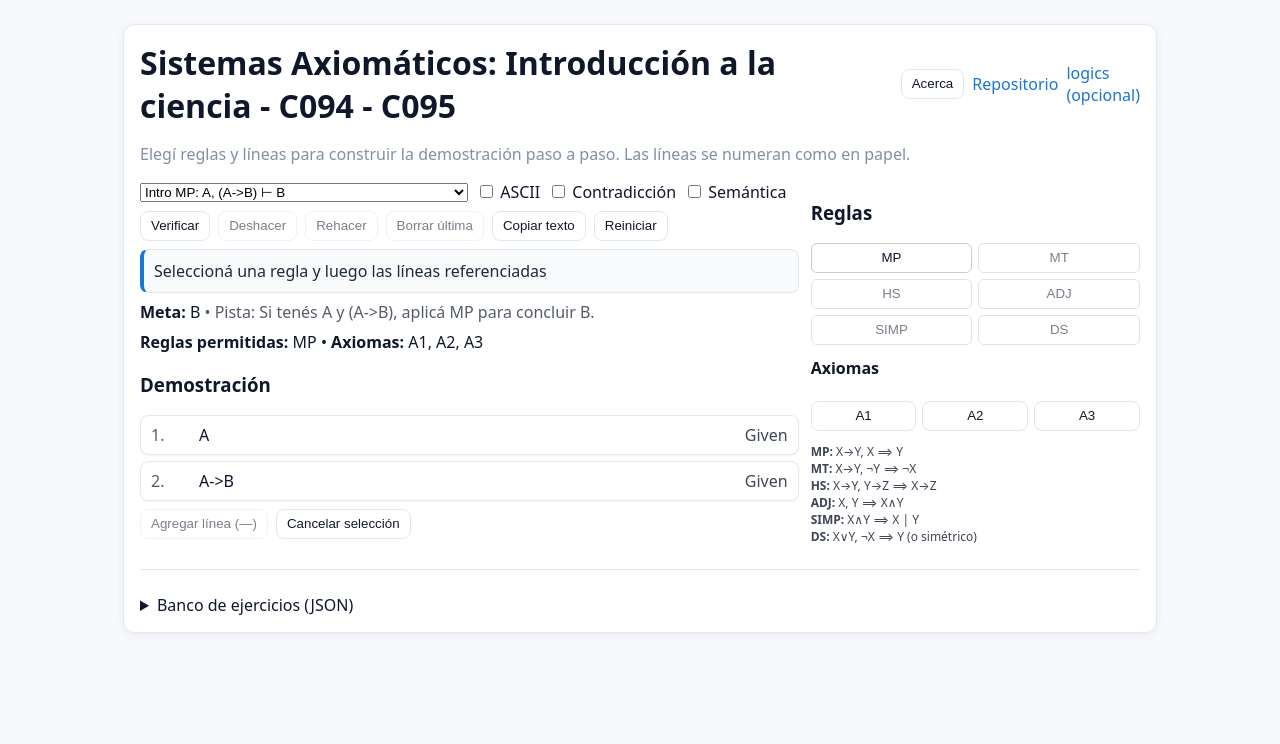
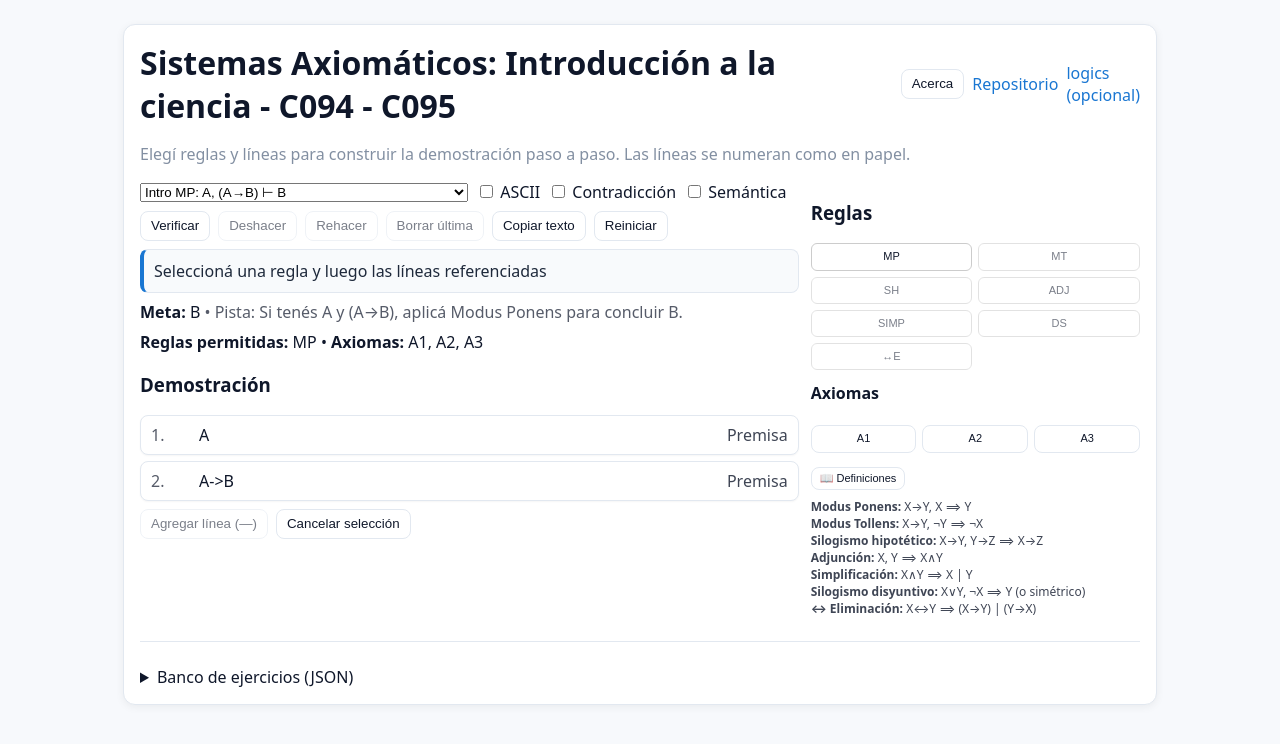
Before and after one commit to msantelli/axiom-mvp, a React (Vite) app in the folder client/: page / in a window 1280 px wide. Shown: the top 744 px of the page. Built offline with nearby package versions, Linux system fonts and the light colour scheme.

Commit message:
Check errors and typos

```diff
--- a/client/src/components/ProofEditor.tsx
+++ b/client/src/components/ProofEditor.tsx
@@ -3,7 +3,7 @@ import exercisesData from '../exercises.json'
 import { parse, show, equalF, checkProof, instantiate, AXIOMS, type F, type Step, type Just } from '../lib/logic'
 import { entails, isTautology, truthTable } from '../lib/semantics'
 
-type Rule = 'MP'|'MT'|'HS'|'ADJ'|'SIMP'|'DS'|'AX1'|'AX2'|'AX3'
+type Rule = 'MP'|'MT'|'HS'|'ADJ'|'SIMP'|'DS'|'IFF'|'AX1'|'AX2'|'AX3'
 
 export default function ProofEditor(){
   const [exIdx, setExIdx] = useState(0)
@@ -19,6 +19,7 @@ export default function ProofEditor(){
   const [activeRule, setActiveRule] = useState<Rule|null>(null)
   const [selected, setSelected] = useState<number[]>([])
   const [simpPick, setSimpPick] = useState<'left'|'right'>('left')
+  const [iffDir, setIffDir] = useState<'LtoR'|'RtoL'>('LtoR')
   const [ascii, setAscii] = useState<boolean>(false)
   const [message, setMessage] = useState<string>('Seleccioná una regla y luego las líneas referenciadas')
   const [hoverLine, setHoverLine] = useState<number|null>(null)
@@ -34,10 +35,13 @@ export default function ProofEditor(){
 
   const allLines = useMemo(()=>{
     const lines: { idx:number, formula:string, tag:string }[] = []
-    given.forEach((g, i)=> lines.push({ idx: i+1, formula: g, tag: 'Given' }))
+    // Determinar si son axiomas o premisas según el contexto del ejercicio
+    const givenLabel = (ex as any).givenLabel ?? (given.length === 0 ? 'Axioma' :
+      ex.title.includes('Axioma') || ex.title.includes('A1') || ex.title.includes('A2') || ex.title.includes('A3') ? 'Axioma' : 'Premisa')
+    given.forEach((g, i)=> lines.push({ idx: i+1, formula: g, tag: givenLabel }))
     steps.forEach((s, j)=> lines.push({ idx: given.length + j + 1, formula: s.formula, tag: justToTag(s.just) }))
     return lines
-  }, [given, steps])
+  }, [given, steps, ex])
 
   useEffect(()=>{
     // Default contradiction mode per exercise setting, if present
@@ -92,10 +96,12 @@ export default function ProofEditor(){
       case 'AX': return `A${j.axiom}`
       case 'MP': return `MP ${j.from},${j.impliesFrom}`
       case 'MT': return `MT ${j.imp},${j.not}`
-      case 'HS': return `HS ${j.left},${j.right}`
+      case 'HS': return `SH ${j.left},${j.right}`
       case 'ADJ': return `ADJ ${j.left},${j.right}`
       case 'SIMP': return `SIMP ${j.from}.${j.pick==='left'?'L':'R'}`
       case 'DS': return `DS ${j.disj},${j.not}`
+      case 'IFF': return `↔E ${j.from}.${j.dir==='LtoR'?'→':'←'}`
+      default: return '—'
     }
   }
 
@@ -133,12 +139,13 @@ export default function ProofEditor(){
 
   function instructionFor(rule: Rule): string {
     switch(rule){
-      case 'MP': return 'MP: seleccioná dos líneas: X y (X->Y)'
-      case 'MT': return 'MT: seleccioná dos líneas: (X->Y) y ¬Y'
-      case 'HS': return 'HS: seleccioná dos líneas: (X->Y) y (Y->Z)'
-      case 'ADJ': return 'ADJ: seleccioná dos líneas: X y Y'
-      case 'SIMP': return 'SIMP: seleccioná una conjunción X∧Y y elegí lado'
-      case 'DS': return 'DS: seleccioná dos líneas: (X∨Y) y ¬X o ¬Y'
+      case 'MP': return 'Modus Ponens: seleccioná dos líneas: X y (X→Y)'
+      case 'MT': return 'Modus Tollens: seleccioná dos líneas: (X→Y) y ¬Y'
+      case 'HS': return 'Silogismo hipotético: seleccioná dos líneas: (X→Y) y (Y→Z)'
+      case 'ADJ': return 'Adjunción: seleccioná dos líneas: X y Y'
+      case 'SIMP': return 'Simplificación: seleccioná una conjunción X∧Y y elegí lado'
+      case 'DS': return 'Silogismo disyuntivo: seleccioná dos líneas: (X∨Y) y ¬X o ¬Y'
+      case 'IFF': return '↔ Eliminación: seleccioná una bicondicional X↔Y y elegí dirección'
       default: return 'Seleccioná una regla'
     }
   }
@@ -162,6 +169,7 @@ export default function ProofEditor(){
       case 'ADJ': return [j.left, j.right]
       case 'SIMP': return [j.from]
       case 'DS': return [j.disj, j.not]
+      case 'IFF': return [j.from]
     }
   }
 
@@ -245,6 +253,14 @@ export default function ProofEditor(){
           if (equalF(F1.inner, F2.right)) return { formula: show(F2.left), just: { kind:'DS', disj: i2, not: i1 } }
         }
         return { error: 'Selección inválida para DS' }
+      }
+      if (activeRule==='IFF'){
+        if (selected.length!==1) return { error: '↔ Eliminación requiere una sola bicondicional' }
+        const [i1] = selected
+        const F1 = getF(i1)
+        if (F1.kind!=='iff') return { error: 'La línea seleccionada no es una bicondicional' }
+        const imp = iffDir==='LtoR' ? {kind:'imp', left: F1.left, right: F1.right as F} : {kind:'imp', left: F1.right, right: F1.left as F}
+        return { formula: show(imp as any), just: { kind:'IFF', from: i1, dir: iffDir } as any }
       }
       return { error: 'Regla no implementada aún' }
     }catch(e:any){
@@ -429,13 +445,26 @@ export default function ProofEditor(){
             </div>
           ))}
         </div>
-        {activeRule==='SIMP' && (
+        {(activeRule==='SIMP' || activeRule==='IFF') && (
           <div style={{marginTop:8}}>
-            <label>Proyección: </label>
-            <select value={simpPick} onChange={e=>setSimpPick(e.target.value as any)}>
-              <option value='left'>Izquierda</option>
-              <option value='right'>Derecha</option>
-            </select>
+            {activeRule==='SIMP' && (
+              <>
+                <label>Proyección: </label>
+                <select value={simpPick} onChange={e=>setSimpPick(e.target.value as any)}>
+                  <option value='left'>Izquierda</option>
+                  <option value='right'>Derecha</option>
+                </select>
+              </>
+            )}
+            {activeRule==='IFF' && (
+              <>
+                <label>Dirección: </label>
+                <select value={iffDir} onChange={e=>setIffDir(e.target.value as any)}>
+                  <option value='LtoR'>X→Y</option>
+                  <option value='RtoL'>Y→X</option>
+                </select>
+              </>
+            )}
           </div>
         )}
         <div style={{marginTop:8, display:'flex', gap:8}}>
@@ -446,19 +475,20 @@ export default function ProofEditor(){
       <div>
         <h3>Reglas</h3>
         <div style={{display:'grid', gridTemplateColumns:'1fr 1fr', gap:6}}>
-          {(['MP','MT','HS','ADJ','SIMP','DS'] as Rule[]).map(r=> (
-            <button key={r}
-                    disabled={!allowedRules.includes(r as any)}
-                    onClick={()=> onPickRule(r)}
-                    style={{padding:'6px 8px', border: activeRule===r? '2px solid #1976d2':'1px solid #ccc', borderRadius:6, background: activeRule===r? '#e3f2fd':'#fff'}}>
-              {r}
+          {[{rule:'MP', label:'MP'},{rule:'MT', label:'MT'},{rule:'HS', label:'SH'},{rule:'ADJ', label:'ADJ'},{rule:'SIMP', label:'SIMP'},{rule:'DS', label:'DS'},{rule:'IFF', label:'↔E'}].map(({rule,label})=> (
+            <button key={rule}
+                    disabled={!allowedRules.includes(rule as any)}
+                    onClick={()=> onPickRule(rule as Rule)}
+                    title={instructionFor(rule as Rule)}
+                    style={{padding:'6px 8px', border: activeRule===rule? '2px solid #1976d2':'1px solid #ccc', borderRadius:6, background: activeRule===rule? '#e3f2fd':'#fff', fontSize:11}}>
+              {label}
             </button>
           ))}
         </div>
         <h4 style={{marginTop:12}}>Axiomas</h4>
         <div style={{display:'grid', gridTemplateColumns:'1fr 1fr 1fr', gap:6}}>
           {[1,2,3].map(n=> (
-            <button key={n} disabled={!allowedAxioms.includes(n as any)} onClick={()=> onPickRule(('AX'+n) as Rule)}>
+            <button key={n} disabled={!allowedAxioms.includes(n as any)} onClick={()=> onPickRule(('AX'+n) as Rule)} style={{fontSize:11}}>
               A{n}
             </button>
           ))}
@@ -485,16 +515,29 @@ export default function ProofEditor(){
             </div>
           </div>
         )}
-        <div style={{marginTop:12, fontSize:12, opacity:.8}}>
-          <div><b>MP:</b> X→Y, X ⟹ Y</div>
-          <div><b>MT:</b> X→Y, ¬Y ⟹ ¬X</div>
-          <div><b>HS:</b> X→Y, Y→Z ⟹ X→Z</div>
-          <div><b>ADJ:</b> X, Y ⟹ X∧Y</div>
-          <div><b>SIMP:</b> X∧Y ⟹ X | Y</div>
-          <div><b>DS:</b> X∨Y, ¬X ⟹ Y (o simétrico)</div>
+        <div style={{marginTop:12}}>
+          <button
+            onClick={()=> setExplainLine(-1)}
+            style={{marginBottom:8, padding:'4px 8px', fontSize:11, cursor:'pointer'}}
+            title="Ver definiciones de axioma y teorema"
+          >
+            📖 Definiciones
+          </button>
+          <div style={{fontSize:12, opacity:.8}}>
+            <div><b>Modus Ponens:</b> X→Y, X ⟹ Y</div>
+            <div><b>Modus Tollens:</b> X→Y, ¬Y ⟹ ¬X</div>
+            <div><b>Silogismo hipotético:</b> X→Y, Y→Z ⟹ X→Z</div>
+            <div><b>Adjunción:</b> X, Y ⟹ X∧Y</div>
+            <div><b>Simplificación:</b> X∧Y ⟹ X | Y</div>
+            <div><b>Silogismo disyuntivo:</b> X∨Y, ¬X ⟹ Y (o simétrico)</div>
+            <div><b>↔ Eliminación:</b> X↔Y ⟹ (X→Y) | (Y→X)</div>
+          </div>
         </div>
       </div>
-      {explainLine && (
+      {explainLine === -1 && (
+        <DefinitionsModal onClose={()=> setExplainLine(null)} />
+      )}
+      {explainLine && explainLine > 0 && (
         <SemanticsModal
           ascii={ascii}
           lineIdx={explainLine}
@@ -544,6 +587,7 @@ function SemanticsModal({ascii, lineIdx, getF, just, formula, onClose}:{
       case 'ADJ': return { name:'Adjunción', schema: '(X ^ Y) -> (X ^ Y)' }
       case 'SIMP': return { name:'Simplificación', schema: '(X ^ Y) -> X' }
       case 'DS': return { name:'Silogismo disyuntivo', schema: '((X v Y) ^ ¬X) -> Y' }
+      case 'IFF': return { name:'↔ Eliminación', schema: '((X <-> Y) -> (X -> Y))' }
       case 'AX': return { name:`Axioma A${j.axiom}`, schema: 'Instancia de esquema axiomático' }
     }
   }
@@ -611,6 +655,61 @@ function SemanticsModal({ascii, lineIdx, getF, just, formula, onClose}:{
   )
 }
 
+function DefinitionsModal({onClose}:{onClose: ()=>void}){
+  return (
+    <div style={{position:'fixed', inset:0, background:'rgba(0,0,0,.35)', display:'flex', alignItems:'center', justifyContent:'center', zIndex:1000}} onClick={onClose}>
+      <div style={{background:'#fff', padding:16, borderRadius:8, width:'min(720px, 96vw)', maxHeight:'80vh', overflow:'auto'}} onClick={e=>e.stopPropagation()}>
+        <div style={{display:'flex', justifyContent:'space-between', alignItems:'center'}}>
+          <h3 style={{margin:0}}>Definiciones — Guía 6</h3>
+          <button onClick={onClose}>Cerrar</button>
+        </div>
+        <div style={{marginTop:12, lineHeight:1.45}}>
+          <div style={{marginBottom:16}}>
+            <h4 style={{margin:'0 0 8px 0', color:'#1976d2'}}>Axiomas</h4>
+            <p style={{margin:'0 0 8px 0'}}>
+              Los <strong>axiomas</strong> son principios fundacionales que se aceptan como
+              verdades evidentes sobre algún dominio. Constituyen las premisas básicas
+              de un sistema axiomático.
+            </p>
+            <p style={{margin:0, opacity:.8, fontSize:13}}>
+              <em>Ejemplos:</em> los cinco axiomas de Euclides para la geometría,
+              o los axiomas de Peano para los números naturales.
+            </p>
+          </div>
+          <div style={{marginBottom:16}}>
+            <h4 style={{margin:'0 0 8px 0', color:'#1976d2'}}>Teoremas</h4>
+            <p style={{margin:'0 0 8px 0'}}>
+              Los <strong>teoremas</strong> son otras verdades sobre el dominio que se
+              infieren deductivamente a partir de los axiomas mediante reglas de inferencia.
+              A su vez, estos teoremas pueden tratarse como premisas en nuevos argumentos
+              destinados a deducir válidamente nuevos teoremas.
+            </p>
+            <p style={{margin:0, opacity:.8, fontSize:13}}>
+              <em>Ejemplo:</em> del axioma 3 de Peano se puede deducir el teorema
+              "el cero no tiene antecesor en ℕ".
+            </p>
+          </div>
+          <div>
+            <h4 style={{margin:'0 0 8px 0', color:'#1976d2'}}>Reglas de Inferencia</h4>
+            <p style={{margin:'0 0 8px 0'}}>
+              Las <strong>reglas de inferencia</strong> son patrones válidos de razonamiento
+              deductivo que permiten derivar nuevas conclusiones a partir de premisas conocidas.
+            </p>
+            <div style={{fontSize:12, fontFamily:'monospace', background:'#f5f5f5', padding:8, borderRadius:4}}>
+              <div><strong>Modus Ponens:</strong> X → Y, X ⟹ Y</div>
+              <div><strong>Modus Tollens:</strong> X → Y, ¬Y ⟹ ¬X</div>
+              <div><strong>Silogismo hipotético:</strong> X → Y, Y → Z ⟹ X → Z</div>
+              <div><strong>Adjunción:</strong> X, Y ⟹ X ∧ Y</div>
+              <div><strong>Simplificación:</strong> X ∧ Y ⟹ X, Y</div>
+              <div><strong>Silogismo disyuntivo:</strong> X ∨ Y, ¬X ⟹ Y</div>
+            </div>
+          </div>
+        </div>
+      </div>
+    </div>
+  )
+}
+
 function TT({table}:{table: ReturnType<typeof truthTable>}){
   const { vars, rows } = table
   if (vars.length>6) return <div style={{fontSize:12, opacity:.8}}>Tabla omitida por tamaño (demasiadas variables).</div>
--- a/client/src/exercises.json
+++ b/client/src/exercises.json
@@ -1,12 +1,13 @@
 [
   {
     "id": "demo-01",
-    "title": "Intro MP: A, (A->B) \u22a2 B",
+    "title": "Intro MP: A, (A→B) ⊢ B",
     "goal": "B",
     "given": [
       "A",
       "(A->B)"
     ],
+    "givenLabel": "Premisa",
     "allowed": {
       "axioms": [
         1,
@@ -18,7 +19,7 @@
       ]
     },
     "hints": [
-      "Si ten\u00e9s A y (A->B), aplic\u00e1 MP para concluir B."
+      "Si tenés A y (A→B), aplicá Modus Ponens para concluir B."
     ],
     "difficulty": 1
   },
@@ -27,8 +28,9 @@
     "title": "Guía 6 · 23.1: P→Q, Q→R, R→S, P ⊢ S",
     "goal": "S",
     "given": ["P->Q","Q->R","R->S","P"],
+    "givenLabel": "Axioma",
     "allowed": { "axioms": [], "rules": ["HS","MP"] },
-    "hints": ["Encadená implicaciones con HS y cerrá con MP"],
+    "hints": ["Encadená implicaciones con Silogismo hipotético y cerrá con Modus Ponens"],
     "difficulty": 2
   },
   {
@@ -36,8 +38,9 @@
     "title": "Guía 6 · 23.2a: A∧B, B→C, A→B, C→D ⊢ C",
     "goal": "C",
     "given": ["A^B","B->C","A->B","C->D"],
+    "givenLabel": "Axioma",
     "allowed": { "axioms": [], "rules": ["SIMP","MP"] },
-    "hints": ["Simplificá A∧B para obtener B y aplicá MP"],
+    "hints": ["Usá Simplificación en A∧B para obtener B y aplicá Modus Ponens"],
     "difficulty": 2
   },
   {
@@ -45,8 +48,9 @@
     "title": "Guía 6 · 23.2b: A∧B, B→C, A→B, C→D ⊢ A∧C",
     "goal": "A^C",
     "given": ["A^B","B->C","A->B","C->D"],
+    "givenLabel": "Axioma",
     "allowed": { "axioms": [], "rules": ["SIMP","MP","ADJ"] },
-    "hints": ["Obtené A por SIMP, C por MP, y adjuntá"],
+    "hints": ["Obtené A por Simplificación, C por Modus Ponens, y usá Adjunción"],
     "difficulty": 3
   },
   {
@@ -54,8 +58,9 @@
     "title": "Guía 6 · 23.2c: A∧B, B→C, A→B, C→D ⊢ D",
     "goal": "D",
     "given": ["A^B","B->C","A->B","C->D"],
+    "givenLabel": "Axioma",
     "allowed": { "axioms": [], "rules": ["SIMP","MP"] },
-    "hints": ["De B obtené C; de C, D"],
+    "hints": ["De B obtené C usando Modus Ponens; de C obtené D"],
     "difficulty": 2
   },
   {
@@ -63,8 +68,9 @@
     "title": "Guía 6 · 23.3: A∨B, ¬A, B→C, D ⊢ C",
     "goal": "C",
     "given": ["A v B","~A","B->C","D"],
+    "givenLabel": "Axioma",
     "allowed": { "axioms": [], "rules": ["DS","MP"] },
-    "hints": ["Usá DS para B y luego MP"],
+    "hints": ["Usá Silogismo disyuntivo para obtener B y luego Modus Ponens"],
     "difficulty": 2
   },
   {
@@ -73,8 +79,9 @@
     "goal": "",
     "goalMode": "contradiction",
     "given": ["A v B","B->C","~A","~C"],
+    "givenLabel": "Axioma",
     "allowed": { "axioms": [], "rules": ["DS","MP"] },
-    "hints": ["Derivá B por DS y luego C por MP; contradecí con ~C"],
+    "hints": ["Derivá B por Silogismo disyuntivo y luego C por Modus Ponens; contradicción con ¬C"],
     "difficulty": 2
   },
   {
@@ -83,8 +90,9 @@
     "goal": "",
     "goalMode": "contradiction",
     "given": ["P^Q","P->R","~R"],
+    "givenLabel": "Axioma",
     "allowed": { "axioms": [], "rules": ["SIMP","MP"] },
-    "hints": ["Obtené P por SIMP, luego R por MP, contradicción con ~R"],
+    "hints": ["Obtené P por Simplificación, luego R por Modus Ponens, contradicción con ¬R"],
     "difficulty": 2
   },
   {
@@ -93,8 +101,9 @@
     "goal": "",
     "goalMode": "contradiction",
     "given": ["W <-> Z","Z","W->R","~R"],
-    "allowed": { "axioms": [], "rules": ["MP","HS"] },
-    "hints": ["De Z y W↔Z inferí W; luego R; contradicción con ~R"],
+    "givenLabel": "Axioma",
+    "allowed": { "axioms": [], "rules": ["MP","HS","IFF"] },
+    "hints": ["De Z y W↔Z inferí W usando Modus Ponens; luego R; contradicción con ¬R"],
     "difficulty": 3
   },
   {
@@ -102,6 +111,7 @@
     "title": "Axioma 1",
     "goal": "A->(B->A)",
     "given": [],
+    "givenLabel": "Axioma",
     "allowed": {
       "axioms": [
         1
@@ -111,7 +121,7 @@
       ]
     },
     "hints": [
-      "Reconoc\u00e9 que es una instancia directa de A1 con \u03b1:=A y \u03b2:=B."
+      "Reconocé que es una instancia directa de A1 con α:=A y β:=B."
     ],
     "difficulty": 1
   }
```
Also changed, not shown: client/src/lib/logic.ts (+11 -0 lines), 1 other file (tests, documents, lock files or other folders).
